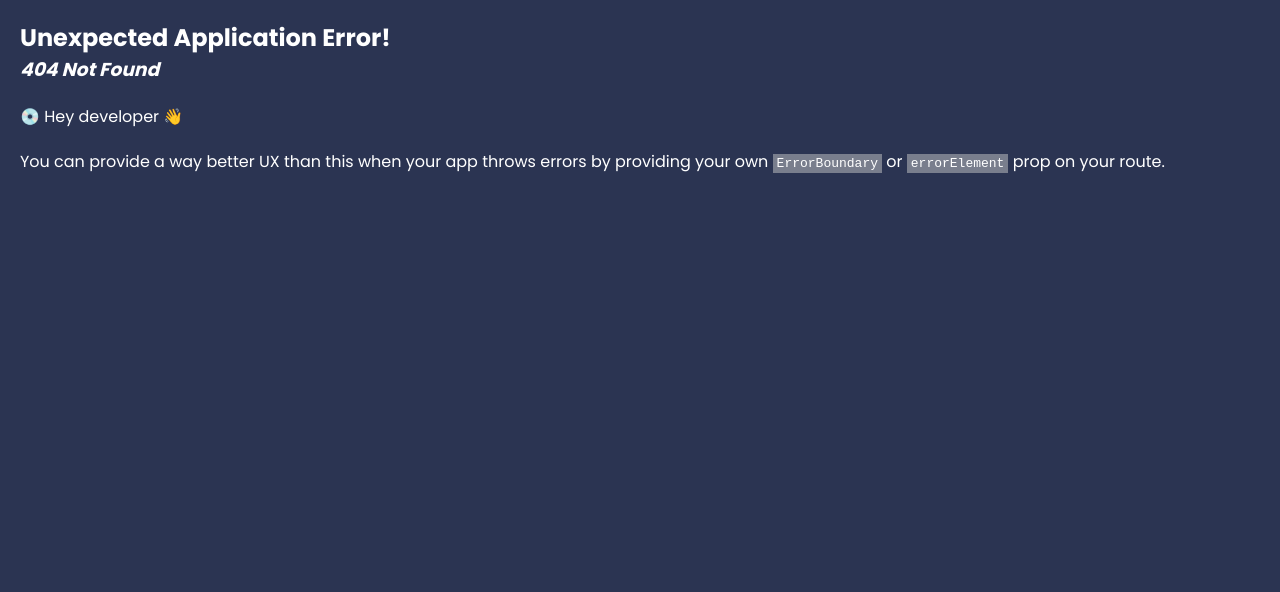
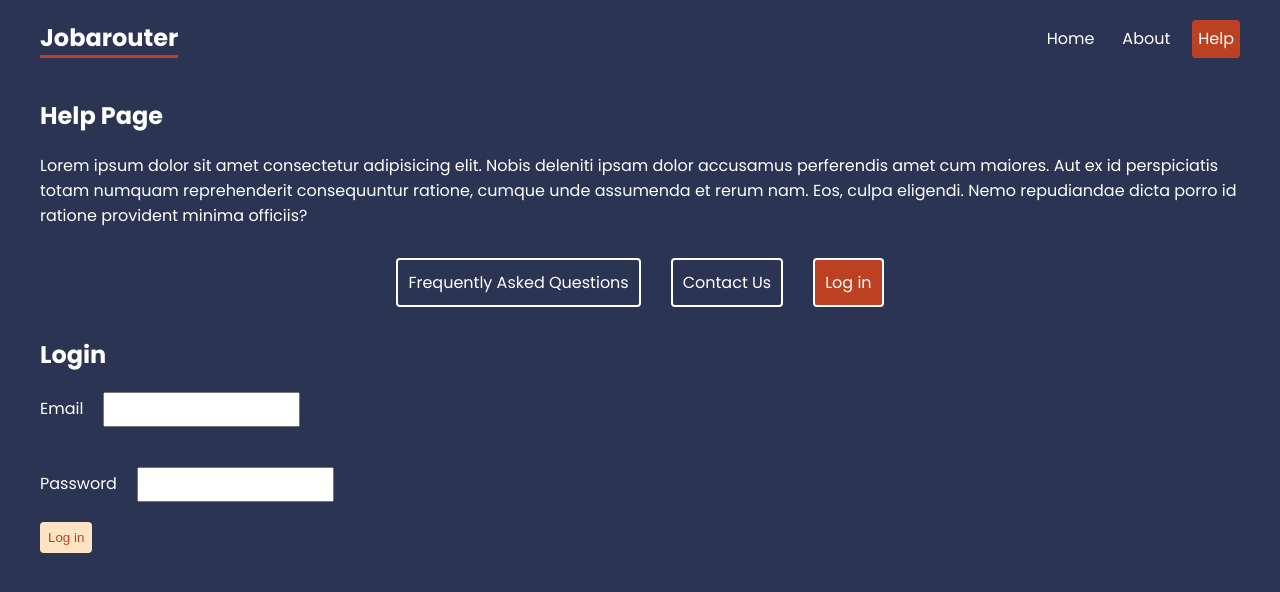
Before and after one commit to jadilovic/profile-page, a React (Create React App) app in the folder frontend/: page /help/login-form in a window 1280 px wide. Before the commit this address had no page. Shown: the top 592 px of the page. Built offline with nearby package versions, Linux system fonts and the light colour scheme.

Commit message:
added not found route and login form

```diff
--- a/frontend/src/App.js
+++ b/frontend/src/App.js
@@ -10,6 +10,8 @@ import About from './pages/About';
 import Home from './pages/Home';
 import Faq from './pages/help/Faq';
 import Contact from './pages/help/Contact';
+import LoginForm from './pages/help/LoginForm';
+import NotFound from './pages/NotFound';
 
 function App() {
 	const router = createBrowserRouter(
@@ -20,7 +22,9 @@ function App() {
 				<Route path="help" element={<HelpLayout />}>
 					<Route path="faq" element={<Faq />} />
 					<Route path="contact" element={<Contact />} />
+					<Route path="login-form" element={<LoginForm />} />
 				</Route>
+				<Route path="*" element={<NotFound />} />
 			</Route>
 		)
 	);
--- a/frontend/src/index.css
+++ b/frontend/src/index.css
@@ -109,3 +109,18 @@ form label span {
 /* careers details */
 
 /* breadcrumbs */
+
+label {
+	margin-right: 20px;
+}
+
+.row input {
+	padding: 8px;
+	margin: 20px auto;
+	color: black;
+}
+
+button:disabled {
+	background: bisque;
+	color: #bc4123;
+}
--- a/frontend/src/layouts/HelpLayout.js
+++ b/frontend/src/layouts/HelpLayout.js
@@ -14,6 +14,7 @@ const HelpLayout = () => {
 			<nav>
 				<NavLink to="faq">Frequently Asked Questions</NavLink>
 				<NavLink to="contact">Contact Us</NavLink>
+				<NavLink to="login-form">Log in</NavLink>
 			</nav>
 			<Outlet />
 		</div>
--- /dev/null
+++ b/frontend/src/pages/NotFound.js
@@ -0,0 +1,19 @@
+import { Link } from 'react-router-dom';
+
+const NotFound = () => {
+	return (
+		<div>
+			<h2>Not found page!</h2>
+			<p>
+				Lorem ipsum dolor, sit amet consectetur adipisicing elit. Dolore
+				cupiditate, tempora explicabo ut sapiente quis earum non unde? Numquam
+				reiciendis possimus eveniet sapiente dolores dolorum eaque fugiat nam.
+				Delectus, fugiat!
+			</p>
+			<p>
+				Click <Link to={'/'}>here</Link> to go to the Home Page
+			</p>
+		</div>
+	);
+};
+export default NotFound;
--- /dev/null
+++ b/frontend/src/pages/help/LoginForm.js
@@ -0,0 +1,57 @@
+import { useState, useEffect } from 'react';
+import { login } from './util';
+
+const LoginForm = () => {
+	const [email, setEmail] = useState('');
+	const [password, setPassword] = useState('');
+	const [error, setError] = useState(null);
+	const [isDisabled, setIsDisabled] = useState(true);
+
+	useEffect(() => {
+		setIsDisabled(!email || password.length < 6);
+		setError(null);
+	}, [email, password]);
+
+	const handleLogin = async (e) => {
+		e.preventDefault();
+		setError(null);
+		setIsDisabled(true);
+		try {
+			await login({ email, password });
+			setIsDisabled(false);
+			alert('Login was successful');
+		} catch (error) {
+			setError(error.message);
+		}
+	};
+
+	return (
+		<div className="wrapper">
+			<h2>Login</h2>
+			<div className="row">
+				<label htmlFor="email">Email</label>
+				<input
+					type="text"
+					id="email"
+					name="email"
+					value={email}
+					onChange={(e) => setEmail(e.target.value)}
+				/>
+			</div>
+			<div className="row">
+				<label htmlFor="password">Password</label>
+				<input
+					type="password"
+					id="password"
+					value={password}
+					onChange={(e) => setPassword(e.target.value)}
+				/>
+			</div>
+			<button onClick={handleLogin} disabled={isDisabled}>
+				Log in
+			</button>
+			{error ? <p className="error">{error}</p> : null}
+		</div>
+	);
+};
+export default LoginForm;
--- /dev/null
+++ b/frontend/src/pages/help/util.js
@@ -0,0 +1,13 @@
+export const login = ({ email, password }) => {
+	console.log(email, password);
+	const delay = (0.7 + Math.random() * 2) * 1000;
+	return new Promise((resolve, reject) => {
+		setTimeout(() => {
+			if (password === 'password123' && !!email) {
+				resolve();
+			} else {
+				reject(new Error('Password or email invalid'));
+			}
+		}, delay);
+	});
+};
```
